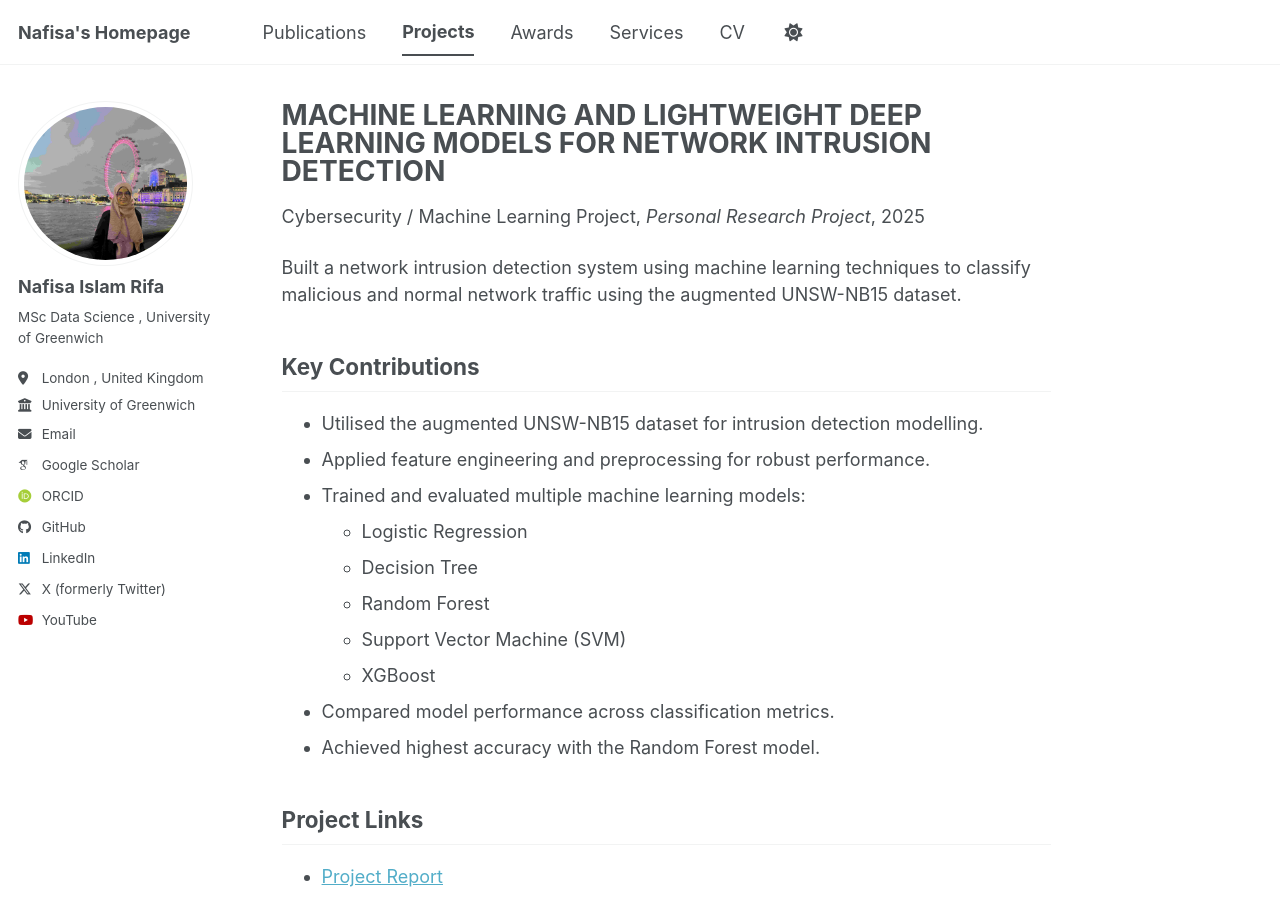
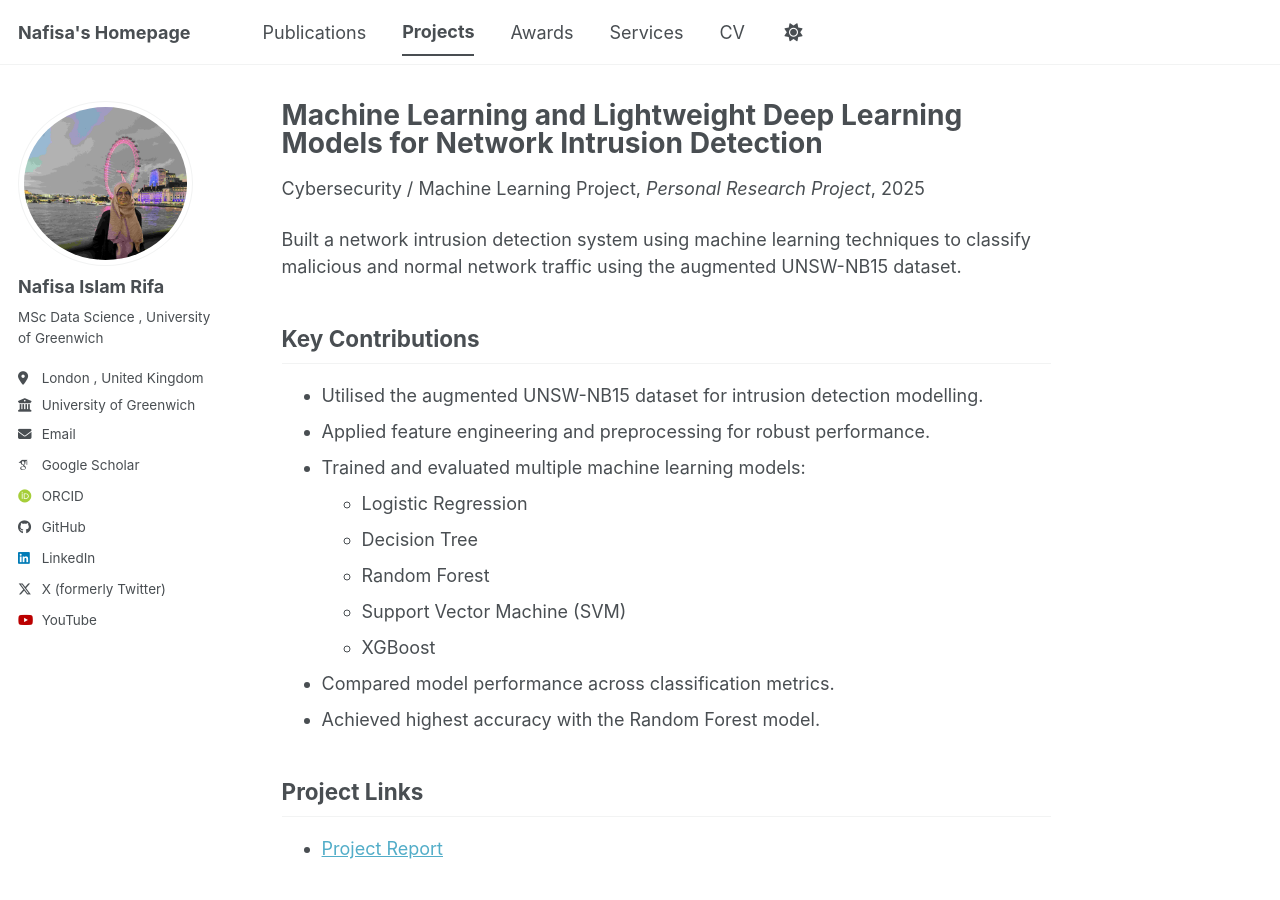
Before and after one commit to NafisaIslamRifa/NafisaIslamRifa.github.io, a Jekyll site: the page built from _teaching/2017-spring-teaching-3.md, in a window 1280 px wide and 900 px high. Built offline with Jekyll 4.4.1, drawn with Linux system fonts in a browser that asks for light colours; some web fonts are replaced; a script bundle is joined from its source files by our own code; library files that are not in the unit come from our copies.

```diff
--- a/_teaching/2017-spring-teaching-3.md
+++ b/_teaching/2017-spring-teaching-3.md
@@ -1,7 +1,7 @@
 ---
-title: " MACHINE LEARNING AND
-LIGHTWEIGHT DEEP LEARNING MODELS FOR NETWORK INTRUSION
-DETECTION "
+title: " Machine Learning and
+Lightweight Deep Learning Models for Network Intrusion
+Detection "
 collection: teaching
 type: "Cybersecurity / Machine Learning Project"
 permalink: /teaching/2025-network-intrusion-detection
```
